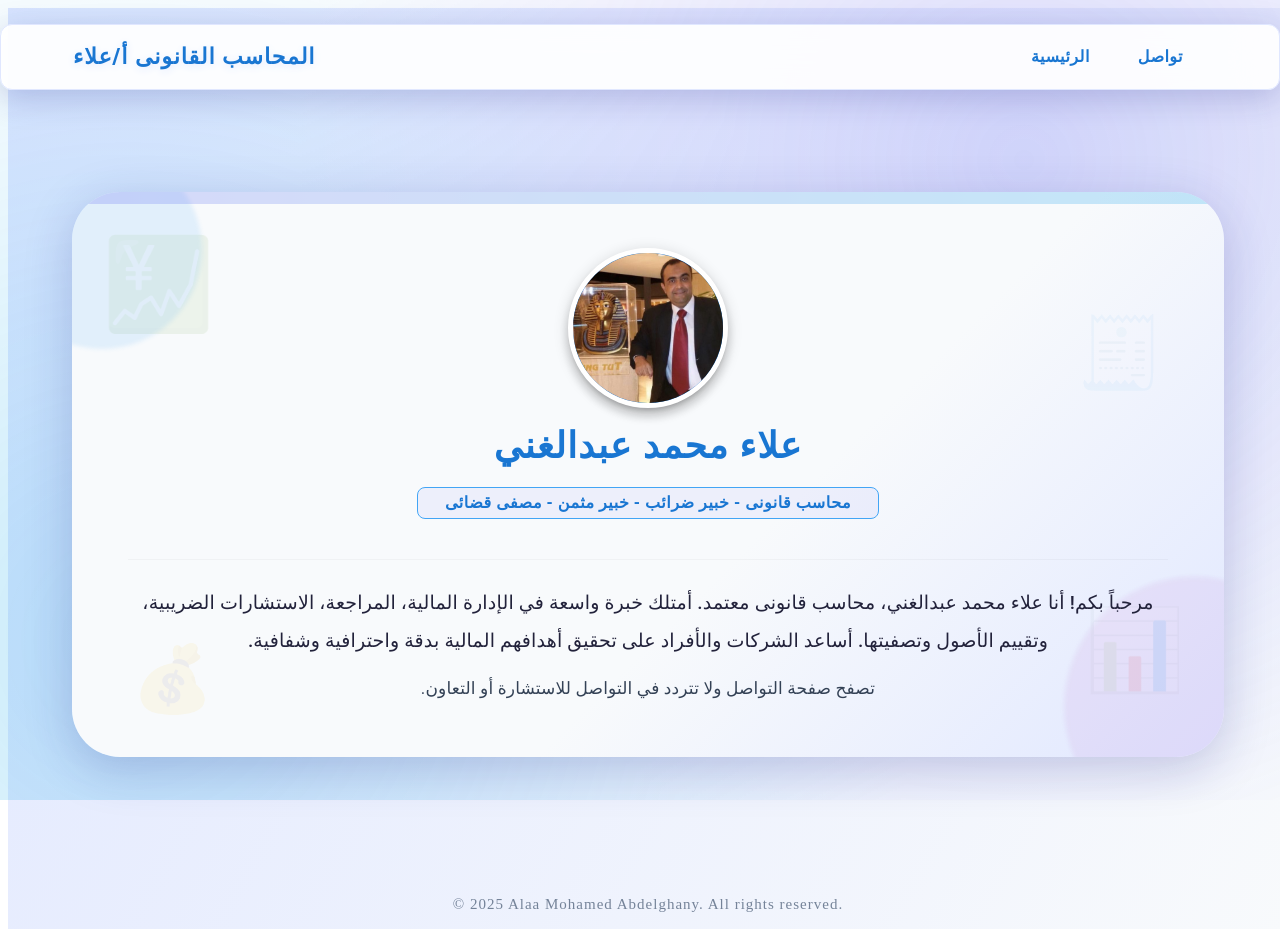
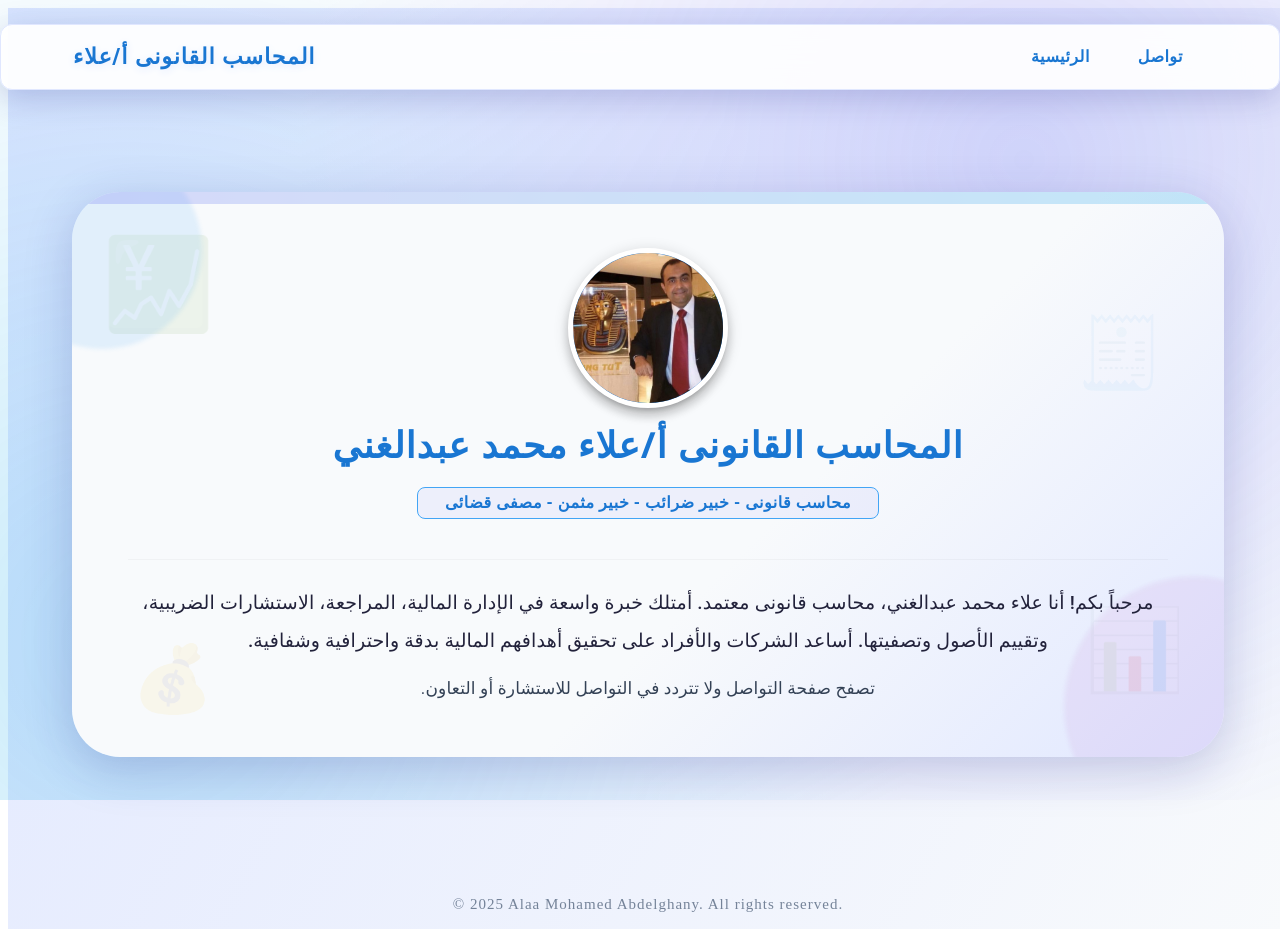
Before and after one commit to Kimobest/Accounting, a React (Vite) app: page / in a window 1280 px wide. Built offline with nearby package versions, Linux system fonts and the light colour scheme.

Commit message:
Ready for deployment

```diff
--- a/src/pages/Dashboard.jsx
+++ b/src/pages/Dashboard.jsx
@@ -170,7 +170,7 @@ function Dashboard() {
               '100%': { opacity: 1, transform: 'translateY(0)' }
             }
           }}>
-            علاء محمد عبدالغني
+            المحاسب القانونى أ/علاء محمد عبدالغني
           </Typography>
           <Chip
             label="محاسب قانونى - خبير ضرائب - خبير مثمن - مصفى قضائى"
```
